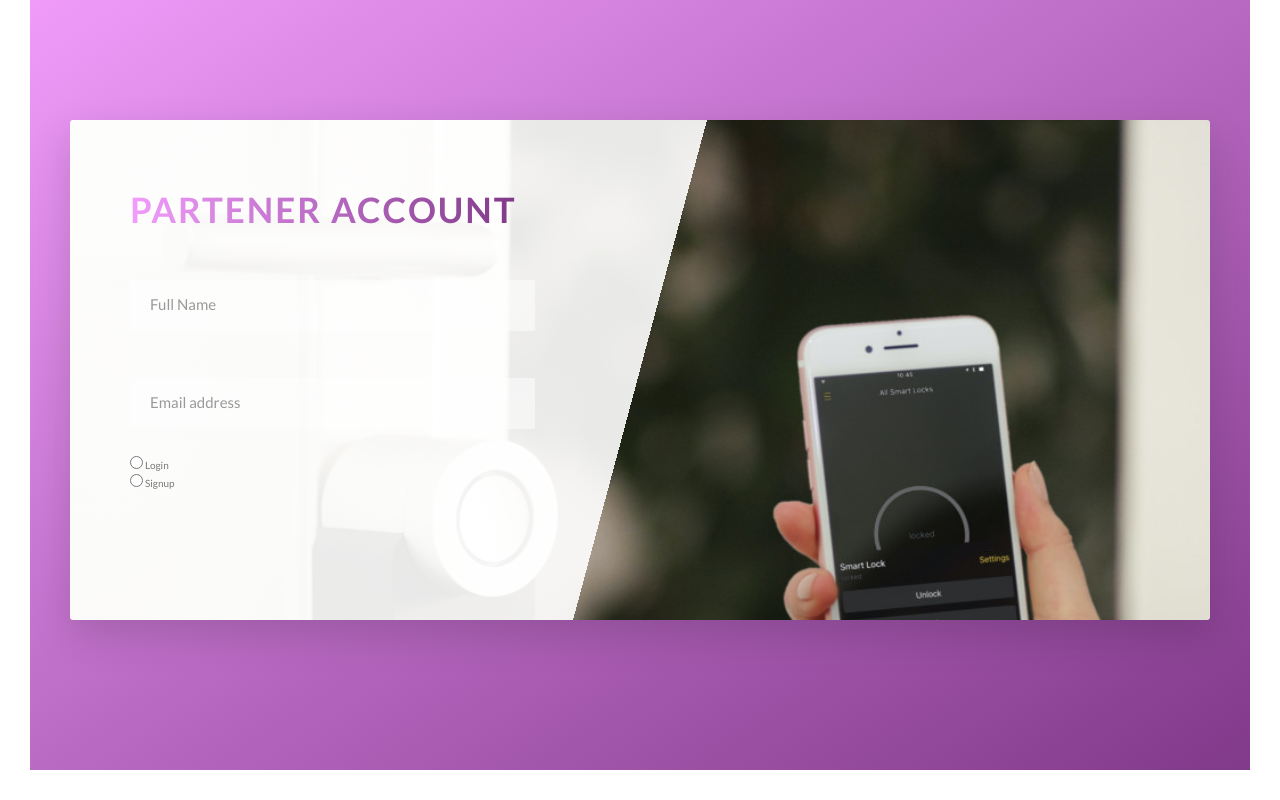
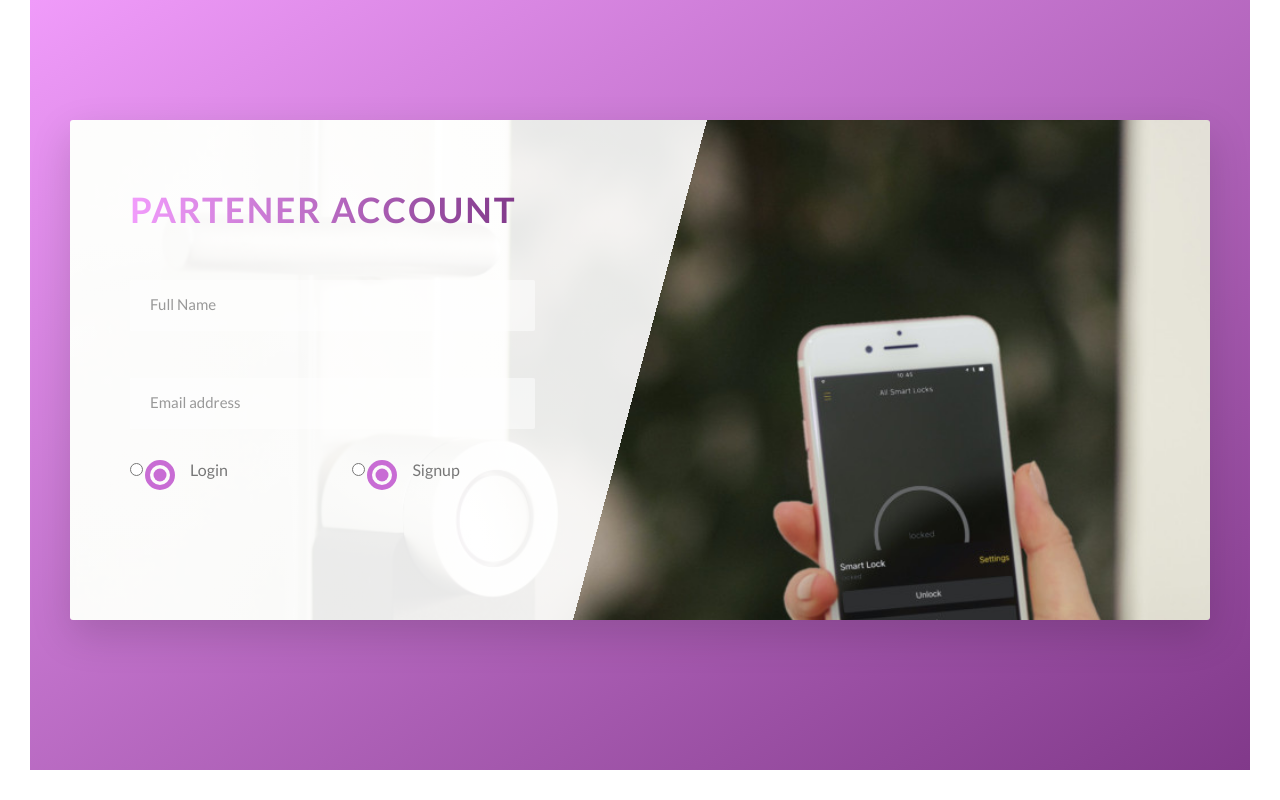
Before and after one commit to cornelsiclovan/hdl_website_react_frontend, a website: page index.html in a window 1280 px wide. Shown: the part 4540-5340 px from the top of the page. Drawn offline with Linux system fonts and the light colour scheme.

Commit message:
radio buttons

```diff
--- a/sass/components/_form.scss
+++ b/sass/components/_form.scss
@@ -45,4 +45,40 @@
         visibility: hidden;
         transform: translateY(-4rem);
     }
+
+    &__radio-group {
+        width: 49%;
+        display: inline-block;
+    }
+
+    &__radio-label {
+        font-size: $default-font-size;
+        cursor: pointer;
+        position: relative;
+        padding-left: 4.5rem;
+    }
+
+    &__radio-button {
+        height: 3rem;
+        width: 3rem;
+        border: 5px solid $color-primary;
+        border-radius: 50%;
+        display: inline-block;
+        position: absolute;
+        left: 0;
+        top: 0;
+
+        &::after {
+            content: "";
+            display: block;
+            height: 1.3rem;
+            width: 1.3rem;
+            border-radius: 50%;
+            position:absolute;
+            top:50%;
+            left:50%;
+            transform: translate(-50%, -50%);
+            background-color: $color-primary;
+        }
+    }
 }
```
Also changed, not shown: css/style.css.
